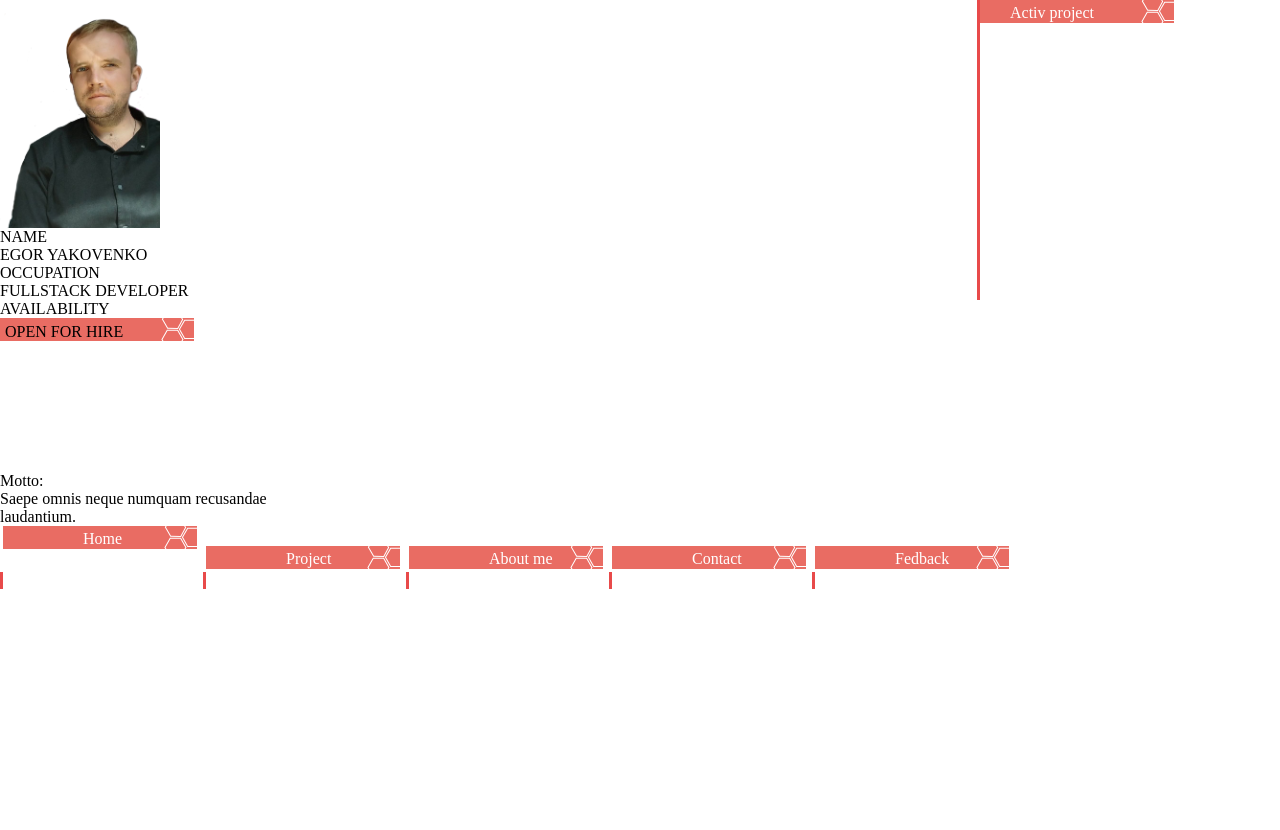
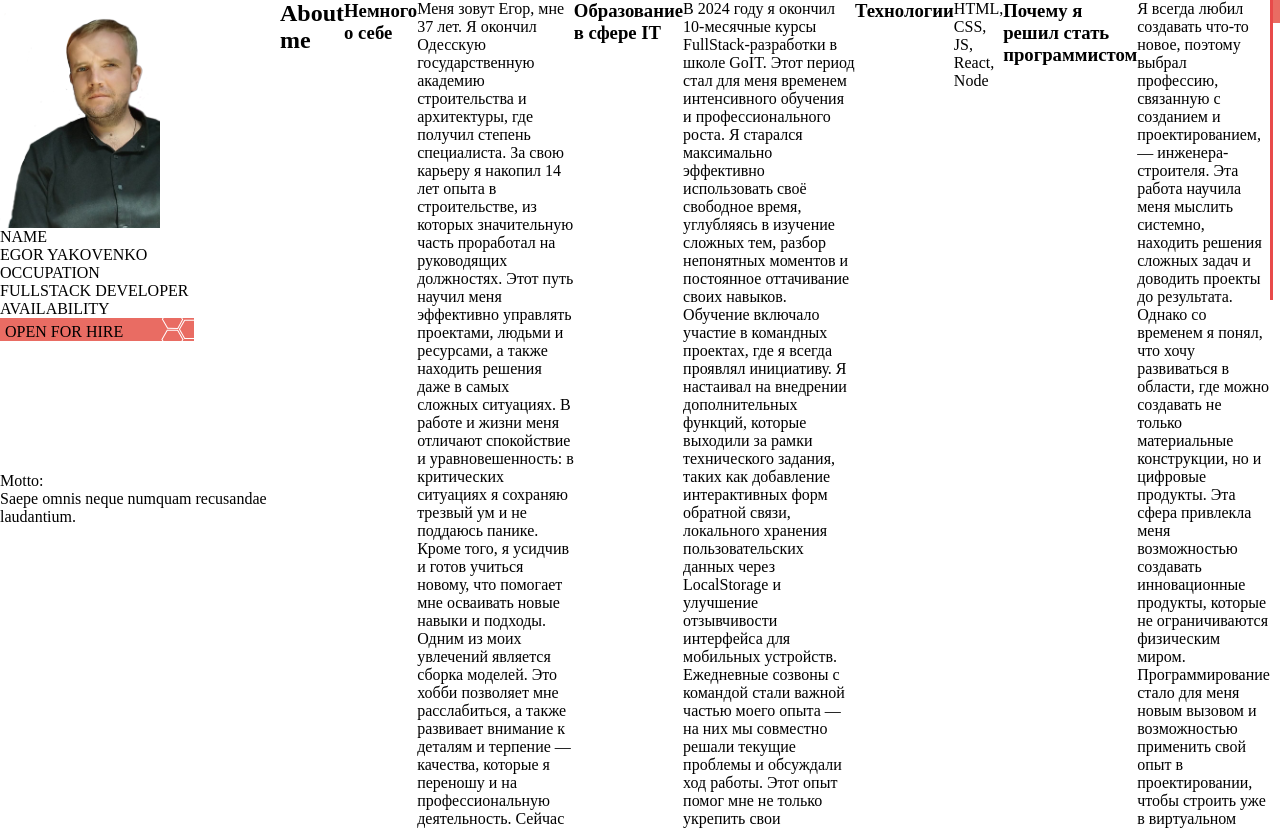
Before and after one commit to EgorYakovenko/portfolio, a React (Vite) app: page /about in a window 1280 px wide. Shown: the top 830 px of the page. Before the commit the page ends 800 px from the top, so only its background shows below. Built offline with nearby package versions, Linux system fonts and the light colour scheme; a web font is replaced by a local one.

Commit message:
add AbotMe

```diff
--- a/src/App.jsx
+++ b/src/App.jsx
@@ -7,6 +7,7 @@ import Layout from "./components/layout";
 import HeroImg from "./components/HeroImg";
 import { Route, Routes } from "react-router-dom";
 import Project from "./components/Project";
+import AbouteMe from "./components/AboutMe";
 
 function App() {
   return (
@@ -20,6 +21,7 @@ function App() {
         <Routes>
           <Route path="/" element={<HeroImg />} />
           <Route path="/project" element={<Project />} />
+          <Route path="/about" element={<AbouteMe />} />
         </Routes>
       </Layout>
     </>
--- /dev/null
+++ b/src/components/AboutMe.jsx
@@ -0,0 +1,57 @@
+export default function AbouteMe() {
+  return (
+    <>
+      <h2>About me</h2>
+      <h3>Немного о себе</h3>
+      <p>
+        Меня зовут Егор, мне 37 лет. Я окончил Одесскую государственную академию
+        строительства и архитектуры, где получил степень специалиста. За свою
+        карьеру я накопил 14 лет опыта в строительстве, из которых значительную
+        часть проработал на руководящих должностях. Этот путь научил меня
+        эффективно управлять проектами, людьми и ресурсами, а также находить
+        решения даже в самых сложных ситуациях. В работе и жизни меня отличают
+        спокойствие и уравновешенность: в критических ситуациях я сохраняю
+        трезвый ум и не поддаюсь панике. Кроме того, я усидчив и готов учиться
+        новому, что помогает мне осваивать новые навыки и подходы. Одним из моих
+        увлечений является сборка моделей. Это хобби позволяет мне расслабиться,
+        а также развивает внимание к деталям и терпение — качества, которые я
+        переношу и на профессиональную деятельность. Сейчас я стремлюсь
+        применить свои способности в новой сфере и готов к новым вызовам.
+      </p>
+      <h3>Образование в сфере IT</h3>
+      <p>
+        В 2024 году я окончил 10-месячные курсы FullStack-разработки в школе
+        GoIT. Этот период стал для меня временем интенсивного обучения и
+        профессионального роста. Я старался максимально эффективно использовать
+        своё свободное время, углубляясь в изучение сложных тем, разбор
+        непонятных моментов и постоянное оттачивание своих навыков. Обучение
+        включало участие в командных проектах, где я всегда проявлял инициативу.
+        Я настаивал на внедрении дополнительных функций, которые выходили за
+        рамки технического задания, таких как добавление интерактивных форм
+        обратной связи, локального хранения пользовательских данных через
+        LocalStorage и улучшение отзывчивости интерфейса для мобильных
+        устройств. Ежедневные созвоны с командой стали важной частью моего опыта
+        — на них мы совместно решали текущие проблемы и обсуждали ход работы.
+        Этот опыт помог мне не только укрепить свои технические навыки, но и
+        научиться эффективно работать в команде, находить компромиссы и
+        предлагать креативные решения.
+          </p>
+          <h3>Технологии</h3>
+          {/* рассписать технологии подробно */}
+          <p>HTML, CSS, JS, React, Node</p>
+      <h3>Почему я решил стать программистом</h3>
+      <p>
+        Я всегда любил создавать что-то новое, поэтому выбрал профессию,
+        связанную с созданием и проектированием, — инженера-строителя. Эта
+        работа научила меня мыслить системно, находить решения сложных задач и
+        доводить проекты до результата. Однако со временем я понял, что хочу
+        развиваться в области, где можно создавать не только материальные
+        конструкции, но и цифровые продукты. Эта сфера привлекла меня
+        возможностью создавать инновационные продукты, которые не ограничиваются
+        физическим миром. Программирование стало для меня новым вызовом и
+        возможностью применить свой опыт в проектировании, чтобы строить уже в
+        виртуальном мире.
+      </p>
+    </>
+  );
+}
--- a/src/components/Project.jsx
+++ b/src/components/Project.jsx
@@ -45,8 +45,20 @@ export default function Project() {
 
               <div>
                 <h2>name:{project.name}</h2>
-                <p>description:</p>
-                <p>technologien:</p>
+                <p>description: {project.description}</p>
+                {project.technologien.map((tech, index) => (
+                  <svg
+                    key={index}
+                    // className="card-container__project-icon"
+                    // class="advantages-icon"
+                    // aria-label="стратегия"
+                    // width="32"
+                    // height="32"
+                  >
+                    <use href={`${tech}`}></use>
+                  </svg>
+                ))}
+                {/* <p>technologien:</p> */}
               </div>
             </li>
           ))}
```
